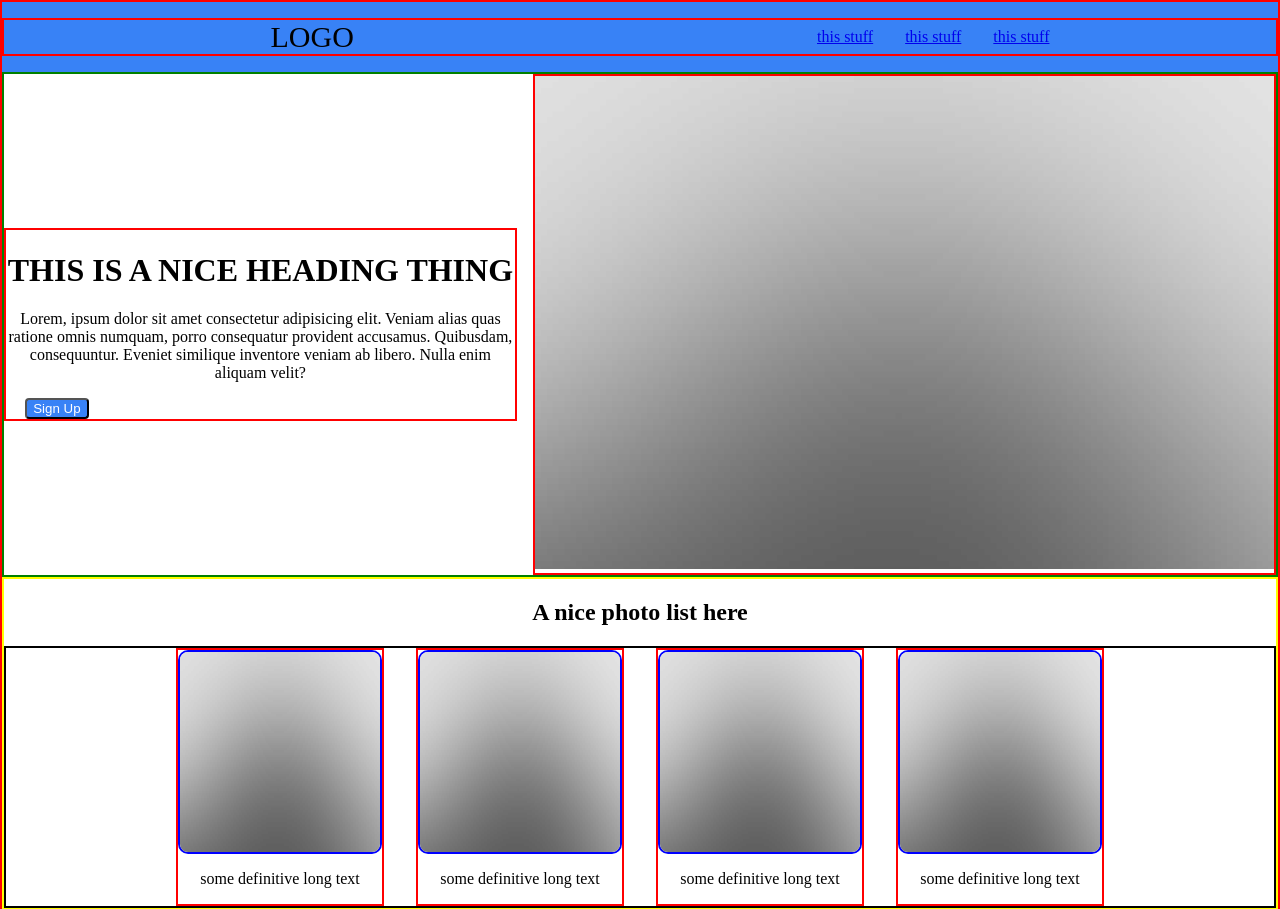
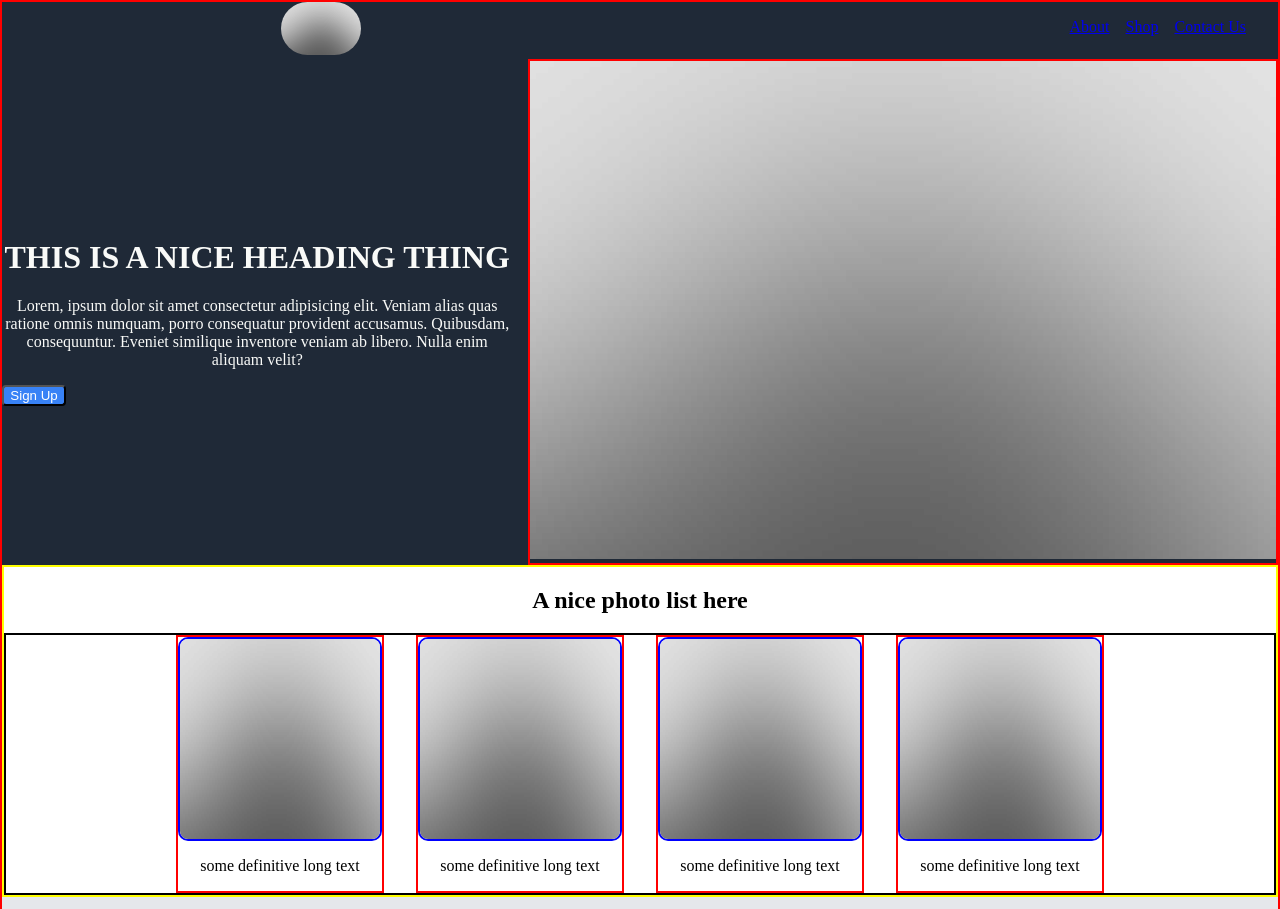
Before and after one commit to SsempogoEzra/po-site, a plain HTML site: page index.html in a window 1280 px wide. Shown: the top 909 px of the page. Drawn offline with Linux system fonts and the light colour scheme.

Commit message:
ok now am done with e structure

```diff
--- a/index.html
+++ b/index.html
@@ -10,12 +10,12 @@
 <body>
     <div class="container">
         <div class="header">
+            <div><img src="images/that.jpg"  id="logo" ></div>
             <nav>
                 <ul class="list">
-                    <li id="logo">LOGO</li>
-                    <li><a href="#">this stuff</a></li>
-                    <li><a href="#">this stuff</a></li>
-                    <li><a href="#">this stuff</a></li>
+                    <li><a href="#">About</a></li>
+                    <li><a href="#">Shop</a></li>
+                    <li><a href="#">Contact Us</a></li>
                 </ul>
             </nav>
         </div>
@@ -23,7 +23,7 @@
         <div class="hero-content">
             <h1>THIS IS A NICE HEADING THING</h1>
             <P>Lorem, ipsum dolor sit amet consectetur adipisicing elit. Veniam alias quas ratione omnis numquam, porro consequatur provident accusamus. Quibusdam, consequuntur. Eveniet similique inventore veniam ab libero. Nulla enim aliquam velit?</P>
-            <button class="button">Sign Up</button>
+            <button class="button" id="hero-button">Sign Up</button>
         </div>
         <div class="hero-image"><img src="./images/that.jpg" alt="this is an image" ></div>
         </div>
--- a/style.css
+++ b/style.css
@@ -1,53 +1,65 @@
 body{
-    background:red;
     padding:0;
     margin:0;
-    background-color: white;
     text-align: center;
 }
 .container{
     display: flex;
     flex-direction: column;
     border:2px solid red;
-    justify-content:center;
-    margin: 0;
-    padding:0;
+    justify-content:center
+}
+.header{
+    display:flex;
+    /*border:2px solid blue;*/
+    justify-content:flex-start;
+    background-color: #1F2937;
 }
 
-.header{
-    background-color:#3882F6;
+.header >*{
+    /*border: 2px solid yellow;*/
+    flex:1;
+
+
 }
-.list {
-    display:flex;
+.header .list{
+    display: flex;
     list-style: none;
-    gap:2rem;
-    border: 2px solid red;
-    margin:20;
-    justify-content:center;
-    align-items:center;
+    gap:1rem;
+    justify-content: flex-end;
+    margin-right:2rem;
 }
+
 #logo {
-    margin-right:35%;
-    font-size:30px;
-    align-self: center;
+    max-height:6rem;
+    max-width:5rem;
+    border-radius:500px;
+
 }
 
 .hero{
-    border: 2px solid green;
+    /*border: 2px solid green;*/
     display:flex;
     gap:1rem;
     justify-content: center;
+    background-color: #1F2937;
+    color:#F9FAF8;
 
 }
 .hero-content{
-    border:2px solid red;
+    /*border:2px solid red;*/
     max-width: 40%;
     height: fit-content;
     align-self: center;
 
 }
 .hero-content .button{
-    margin-right:80%;
+    margin-right:90%;
+    max-width:6rem;
+    /*border:2px solid red;*/
+}
+#hero-button{
+    width:4rem;
 }
 .hero-image{
     border:2px solid red;
@@ -92,6 +104,10 @@ body{
 .text .text-content{
     display:flex;
     flex-direction:column;
+    font-size:36px;
+    font:italic;
+    color:#1F2937;
+    background-color:#E5E7EB;
 }
 #name{
     margin-left:50%;
```
